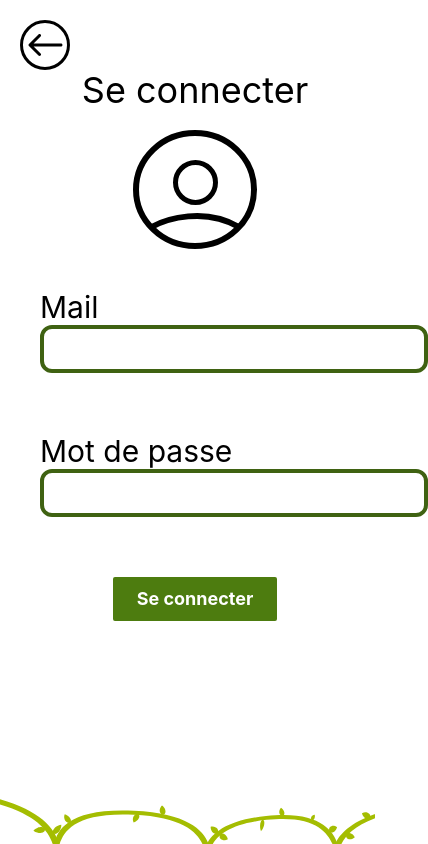
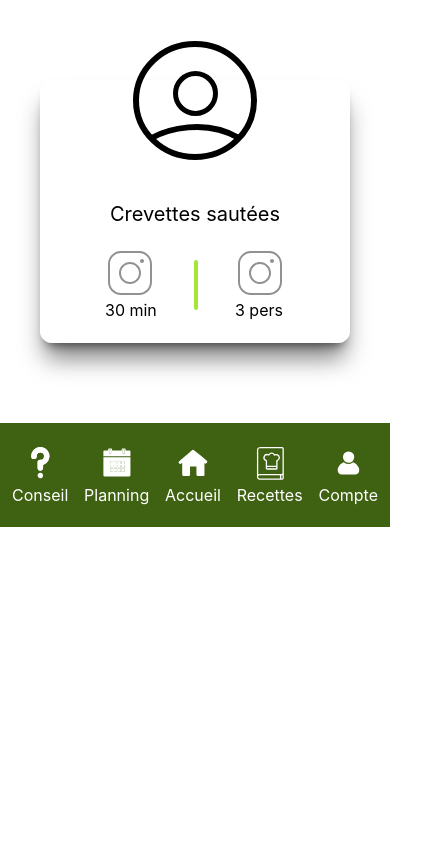
Before and after one commit to Fleurent-Julien/2022-sae203-projet-Fleurent-Garnier-Bondy, a Vue app: page / in a window 390 px wide. Shown: the whole page, 428 px wide, since content can reach past the window. Built offline with nearby package versions, Linux system fonts and the light colour scheme.

Commit message:
Création composant Card Recettes (Responsive)

```diff
--- a/src/App.vue
+++ b/src/App.vue
@@ -1,9 +1,11 @@
 <script setup lang="ts">
 import { RouterLink, RouterView } from 'vue-router';
-import Inscription from "@/components/connexion.vue"
+import Inscription from "@/components/Cardrecettes.vue"
+import Navigation from './components/Navigation.vue';
 </script>
 
 <template>
-  <Inscription>S'inscire</Inscription>
+  <Inscription></Inscription>
+  <Navigation></Navigation>
   <RouterView />
 </template>
--- /dev/null
+++ b/src/components/Cardrecettes.vue
@@ -0,0 +1,28 @@
+<script setup lang="ts">
+import Avatarconnexion from '@/icons/Avatarconnexion.vue';
+import LogoInsta from '@/icons/LogoInsta.vue';
+</script>
+
+<template>
+
+
+<div class="border border-white rounded-xl mx-10 my-20 shadow-xl shadow-black/50">
+         <Avatarconnexion class="flex m-auto -mt-10 mb-10"></Avatarconnexion>
+        <div>
+            <p class="text-center text-xl">Crevettes sautées</p>
+        </div>
+
+    <div class="flex justify-between mx-16 my-5">
+        <div>
+            <LogoInsta></LogoInsta>
+            <p>30 min</p>
+        </div>
+        <div class="border-2 border-lime-400 rounded-full my-3"></div>
+        <div>
+            <LogoInsta></LogoInsta>
+                <p>3 pers</p>
+            </div>
+    </div>
+
+</div>
+</template>
```
